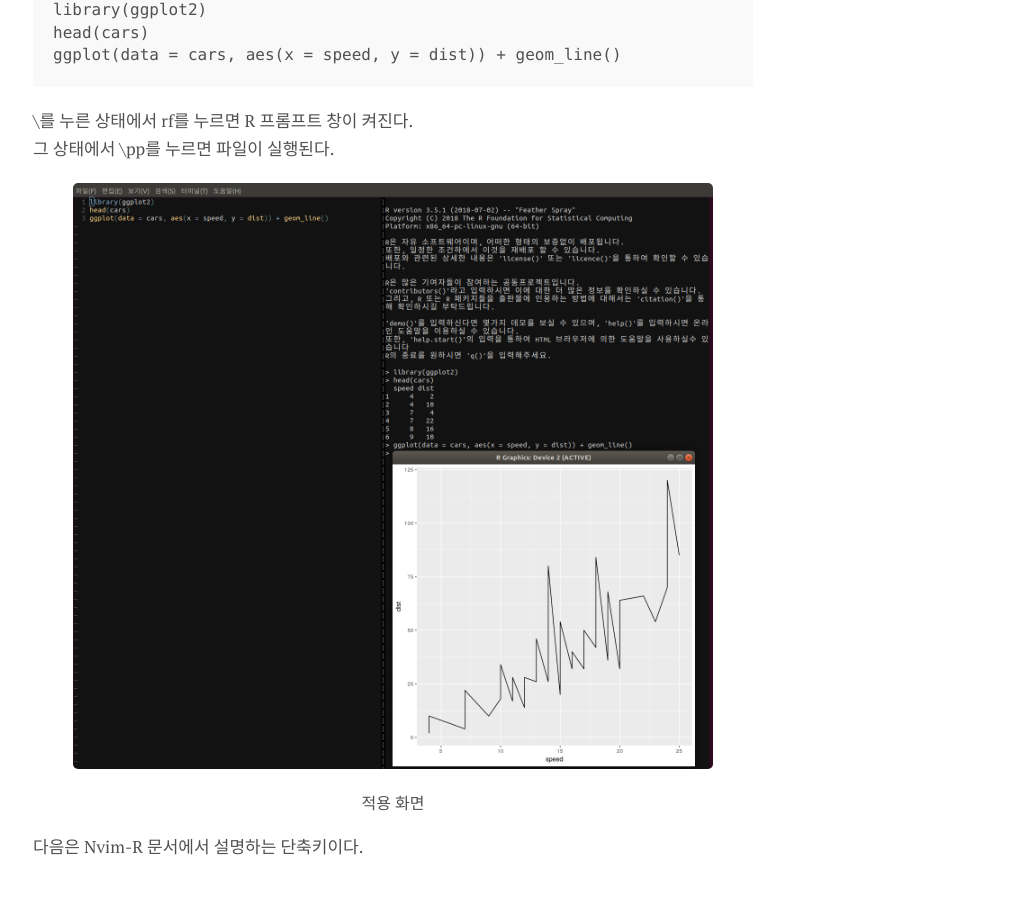
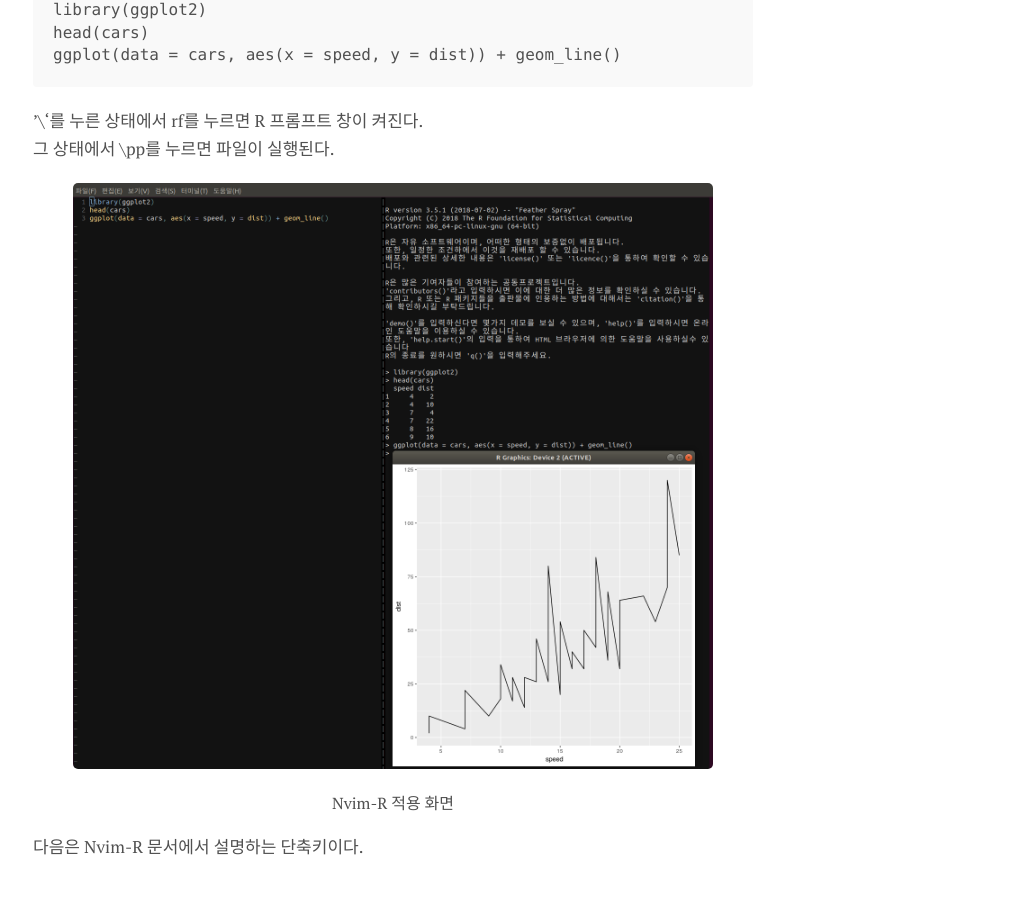
Before and after one commit to seokhoonj/seokhoonj.github.io, a Jekyll site: the page built from _posts/Vim/2018-09-16-vim-nvim-r-2.md, in a window 1280 px wide and 1400 px high, scrolled down 405 px. Shown: the part 151-1051 px from the top of the window, without its empty margins (247-1276 px from the left). Built offline with Jekyll 4.4.1, drawn with Linux system fonts in a browser that asks for light colours; nearby versions of some CDN libraries; comment, search, counter and statistics services are not loaded.

Commit message:
add _posts

````diff
--- a/_posts/Vim/2018-09-16-vim-nvim-r-2.md
+++ b/_posts/Vim/2018-09-16-vim-nvim-r-2.md
@@ -24,13 +24,13 @@ library(ggplot2)
 head(cars)
 ggplot(data = cars, aes(x = speed, y = dist)) + geom_line()
 ```
-\\를 누른 상태에서 rf를 누르면 R 프롬프트 창이 켜진다.
+'\\'를 누른 상태에서 rf를 누르면 R 프롬프트 창이 켜진다.
 그 상태에서 \pp를 누르면 파일이 실행된다.
 
 <center>
 <figure>
 <img src="/assets/images/Vim/nvim-r-shortcuts.png" alt="">
-<figcaption>적용 화면</figcaption>
+<figcaption>Nvim-R 적용 화면</figcaption>
 </figure>
 </center>
 
````
